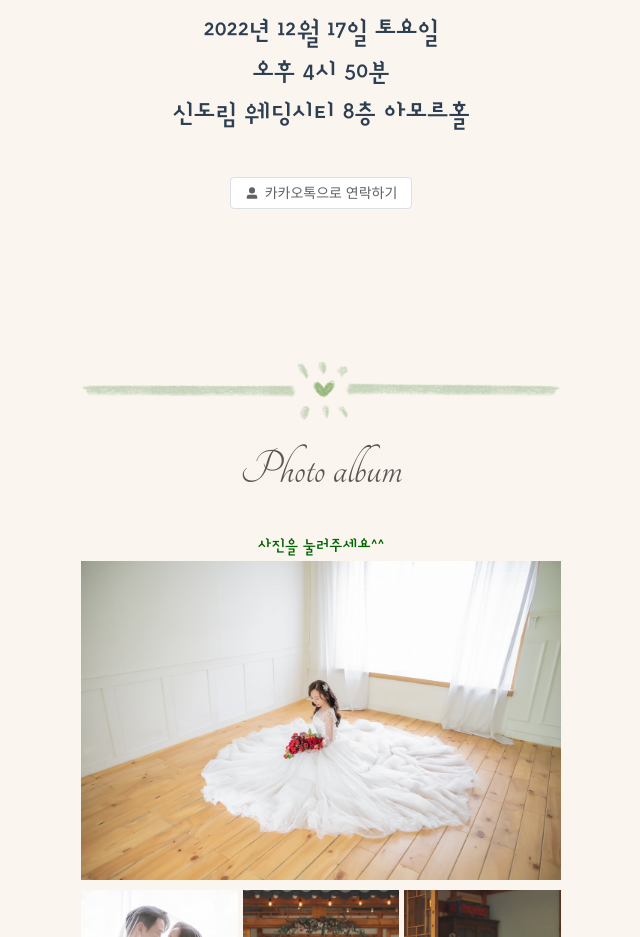
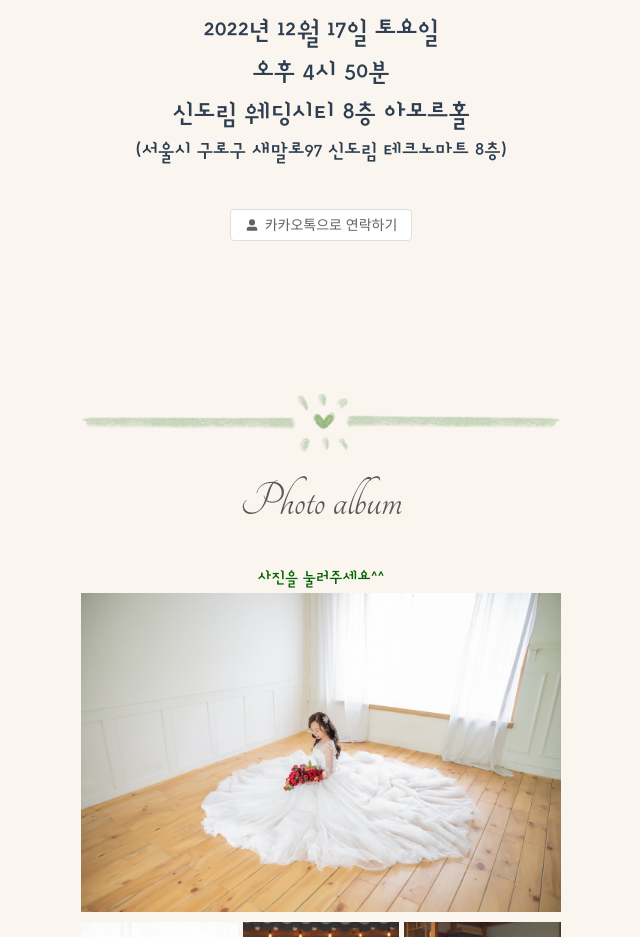
Before and after one commit to ryandhjeon/Mobile-Wedding-Invitation, a Vue app: page / in a window 1280 px wide. Shown: the part 1400-2337 px from the top of the page, without its empty margins (319-959 px from the left). Built offline with nearby package versions, Linux system fonts and the light colour scheme; a web font is replaced by a local one.

Commit message:
Edit address

```diff
--- a/src/components/Rsvp.vue
+++ b/src/components/Rsvp.vue
@@ -3,6 +3,7 @@
         <el-image class="divider" :src="divider" loading="lazy"/>
         <h1>Mark your calendar</h1>
         <div class="rsvp__info">2022년 12월 17일 토요일 <br /> 오후 4시 50분 <br /> 신도림 웨딩시티 8층 아모르홀</div>
+        <div class="rsvp__address">(서울시 구로구 새말로97 신도림 테크노마트 8층)</div>
         <!-- <div class="rsvp__calendar">
             <el-calendar v-model=Value :range=Range ref="calendar" style="--el-calendar-selected-bg-color: #FC9483">
                 <template #header="{ date }">
@@ -73,7 +74,9 @@
     font-weight: bold;
     font-size: 1.3em;
 }
-
+.rsvp__address{
+    text-align: center;
+}
 .rsvp__calendar {
     margin: 2em 0;
 }
```
